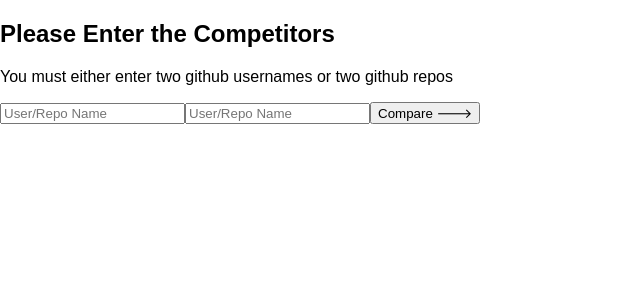
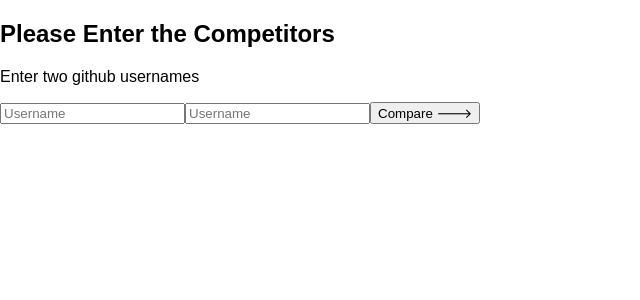
Before and after one commit to sheafitzek/Rubic, a React (Create React App) app in the folder github-comparator/: page / in a window 1280 px wide. Shown: the top 300 px of the page, without its empty margins (0-640 px from the left). Built offline with nearby package versions, Linux system fonts and the light colour scheme.

Commit message:
removed repo stats

```diff
--- a/github-comparator/src/components/App/App.js
+++ b/github-comparator/src/components/App/App.js
@@ -22,40 +22,8 @@ class App extends React.Component {
 		// initial state
 		this.state = {
 			users : {
-				player1 : {
-					avatar    : `img`, // avatar_url
-					handle    : `user1`, // login
-					name      : `name`, // name
-					type      : `user`, // User
-					repos     : 0, // public_repos
-					gists     : 0, // public_gists
-					followers : 0, // followers
-					following : 0, // following
-				},
-				player2 : {
-					avatar    : `img`, // avatar_url
-					handle    : `user2`, // login
-					name      : `name`, // name
-					type      : `user`, // User
-					repos     : 0, // public_repos
-					gists     : 0, // public_gists
-					followers : 0, // followers
-					following : 0, // following
-				},
-			},
-			repos : {
-				repo1 : {
-					name         : `repo1`,
-					contributers : 0,
-					stars        : 0,
-					commits      : 0,
-				},
-				repo2 : {
-					name         : `repo2`,
-					contributers : 0,
-					stars        : 0,
-					commits      : 0,
-				},
+				player1 : {},
+				player2 : {},
 			},
 		};
 	}
--- a/github-comparator/src/components/NotFound/NotFound.js
+++ b/github-comparator/src/components/NotFound/NotFound.js
@@ -6,8 +6,7 @@ const NotFound = (props)=> {
 	return(
 		<div>
 			<h2>There Seems to be an Error</h2>
-			<p>Are You Sure That Those Users/Repos Exist?</p>
-			<p>Did You Mix Users/Repos?</p>
+			<p>Are You Sure That Those Both Users Exist?</p>
 			<p>Please Check Your Spelling & Try Again</p>
 		</div>
 	)
--- a/github-comparator/src/components/PlayerSelect/PlayerSelect.js
+++ b/github-comparator/src/components/PlayerSelect/PlayerSelect.js
@@ -28,10 +28,10 @@ class PlayerSelect extends React.Component {
 			<form className="player-selector" onSubmit={this.goToApp}>
 				{/* input value from forms should update player1 & player2 props in the getPlayers function */}
 				<h2>Please Enter the Competitors</h2>
-				<p>You must either enter two github usernames or two github repos</p>
+				<p>Enter two github usernames</p>
 				<input
 					type="text"
-					placeholder="User/Repo Name"
+					placeholder="Username"
 					ref={(input) => {
 						this.player1 = input;
 					}}
@@ -39,7 +39,7 @@ class PlayerSelect extends React.Component {
 				/>
 				<input
 					type="text"
-					placeholder="User/Repo Name"
+					placeholder="Username"
 					ref={(input) => {
 						this.player2 = input;
 					}}
--- a/github-comparator/src/index.js
+++ b/github-comparator/src/index.js
@@ -1,7 +1,7 @@
 import React from 'react';
 import {render} from 'react-dom';
 import {BrowserRouter, Switch, Route} from 'react-router-dom';
-// import registerServiceWorker from './registerServiceWorker';
+import registerServiceWorker from './registerServiceWorker';
 
 import './index.css';
 
@@ -50,4 +50,4 @@ class Root extends React.Component {
 
 render(<Root />, document.querySelector(`#root`));
 
-// registerServiceWorker();
+registerServiceWorker();
```
